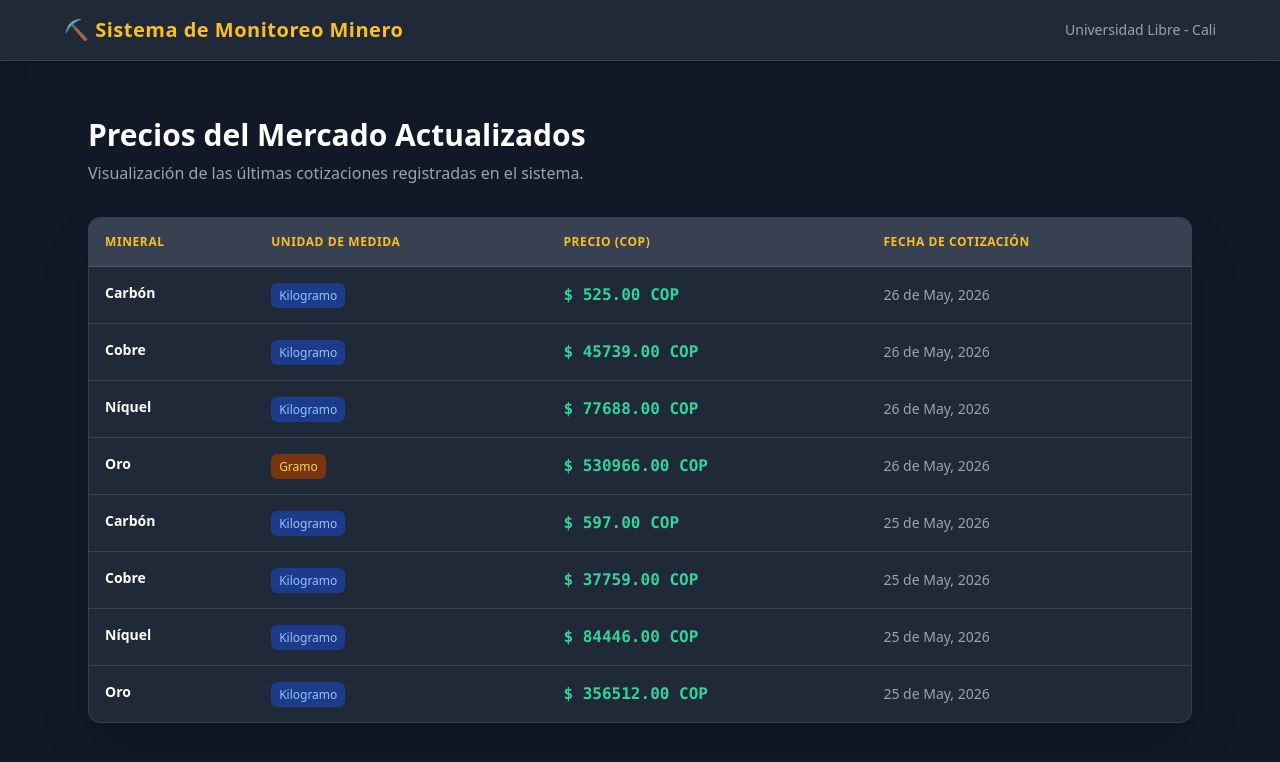
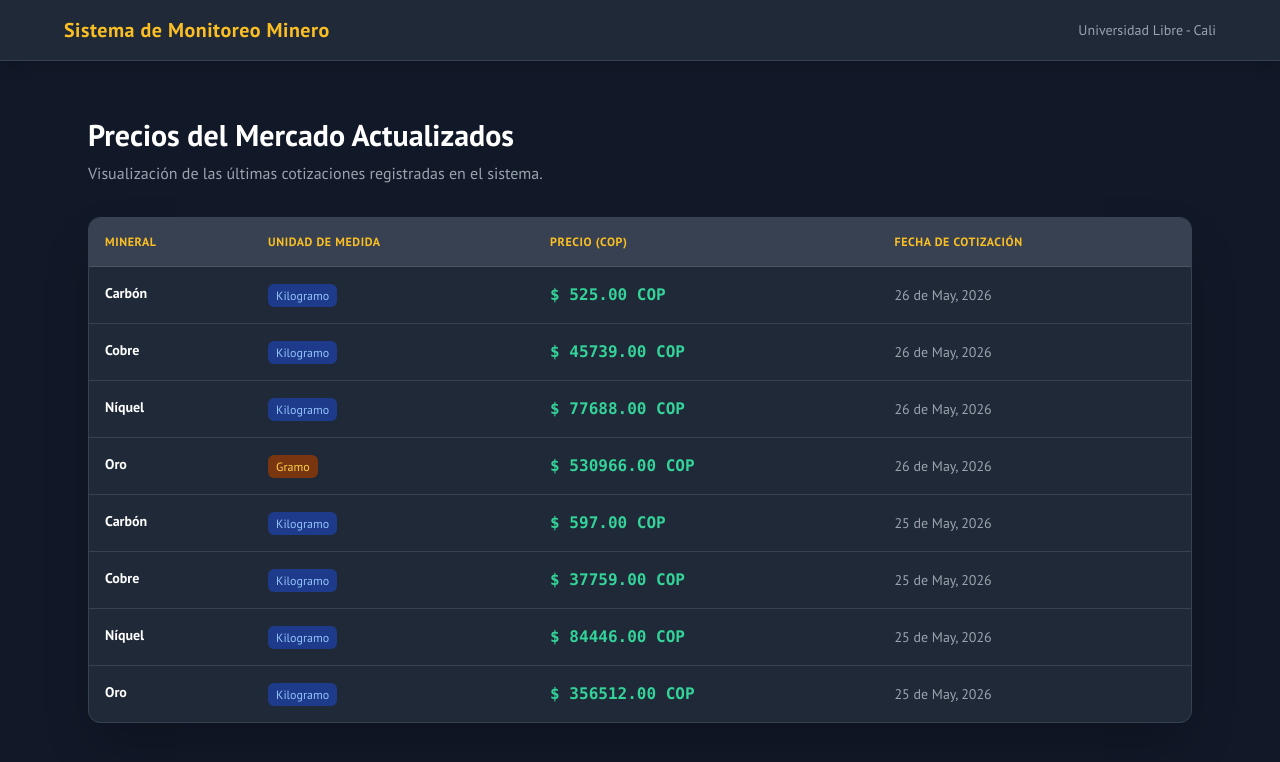
Before and after one commit to Sperdomo112/app-sector-minero, a Django app: page / in a window 1280 px wide. Shown: the top 762 px of the page. Run offline with Django 5.2, Linux system fonts and the light colour scheme; data comes from the database, SQL or seed files in the repository; some libraries are stand-ins or nearby versions.

Commit message:
UI: Se cambia la tipografía global a PT Sans

```diff
--- a/minerales/templates/lista_precios.html
+++ b/minerales/templates/lista_precios.html
@@ -5,13 +5,28 @@
     <meta name="viewport" content="width=device-width, initial-scale=1.0">
     <title>Sector Minero - Precios en Colombia</title>
     <script src="https://cdn.tailwindcss.com"></script>
-</head>
+
+    <link rel="preconnect" href="https://fonts.googleapis.com">
+    <link rel="preconnect" href="https://fonts.gstatic.com" crossorigin>
+    <link href="https://fonts.googleapis.com/css2?family=PT+Sans:ital,wght@0,400;0,700;1,400;1,700&display=swap" rel="stylesheet">
+
+    <script>
+        tailwind.config = {
+            theme: {
+                extend: {
+                    fontFamily: {
+                        sans: ["PT Sans", "sans-serif"],
+                    }
+                }
+            }
+        }
+    </script>
 <body class="bg-gray-900 text-gray-100 min-h-screen font-sans">
 
     <nav class="bg-gray-800 border-b border-gray-700 p-4 shadow-lg">
         <div class="max-w-6xl mx-auto flex justify-between items-center">
             <h1 class="text-xl font-bold tracking-wide text-amber-400 flex items-center gap-2">
-                ⛏️ Sistema de Monitoreo Minero
+                 Sistema de Monitoreo Minero
             </h1>
             <span class="text-sm text-gray-400 font-medium">Universidad Libre - Cali</span>
         </div>
```
